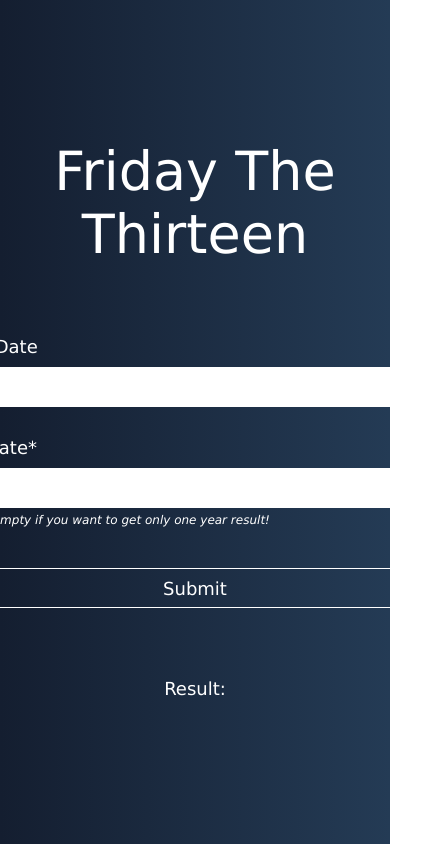
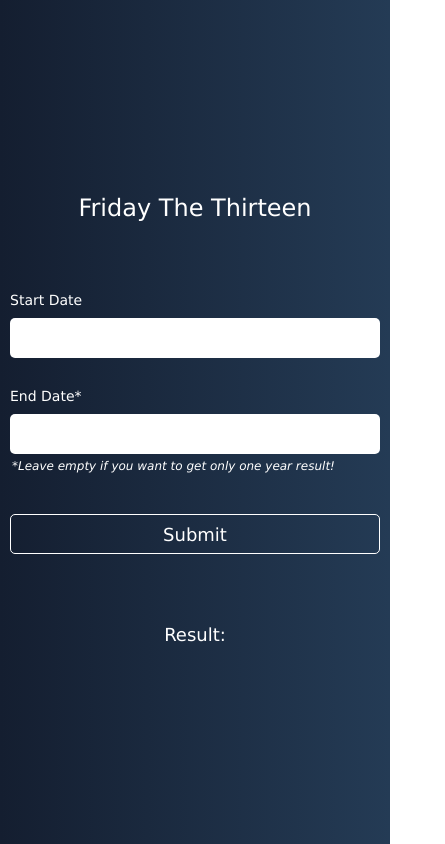
Before and after one commit to redshift14/code-wars-friday-the-thirteens, a plain HTML site: page index.html in a window 390 px wide. Shown: the whole page, 445 px wide, since content can reach past the window. Drawn offline with Linux system fonts and the light colour scheme.

Commit message:
Make It Responsive

```diff
--- a/style.css
+++ b/style.css
@@ -88,3 +88,25 @@ button:hover {
     text-align: center;
     margin-top: 30px;
 }
+@media screen and (max-width: 580px) {
+    h1 {
+        font-size: 38px;
+    }
+    input {
+        width: 100%;
+    }
+}
+@media screen and (max-width: 420px) {
+    main {
+        padding: 60px 10px;
+    }
+    h1 {
+        font-size: 24px;
+    }
+    label {
+        font-size: 14px;
+    }
+    section {
+        width: 100%;
+    }
+}
```
